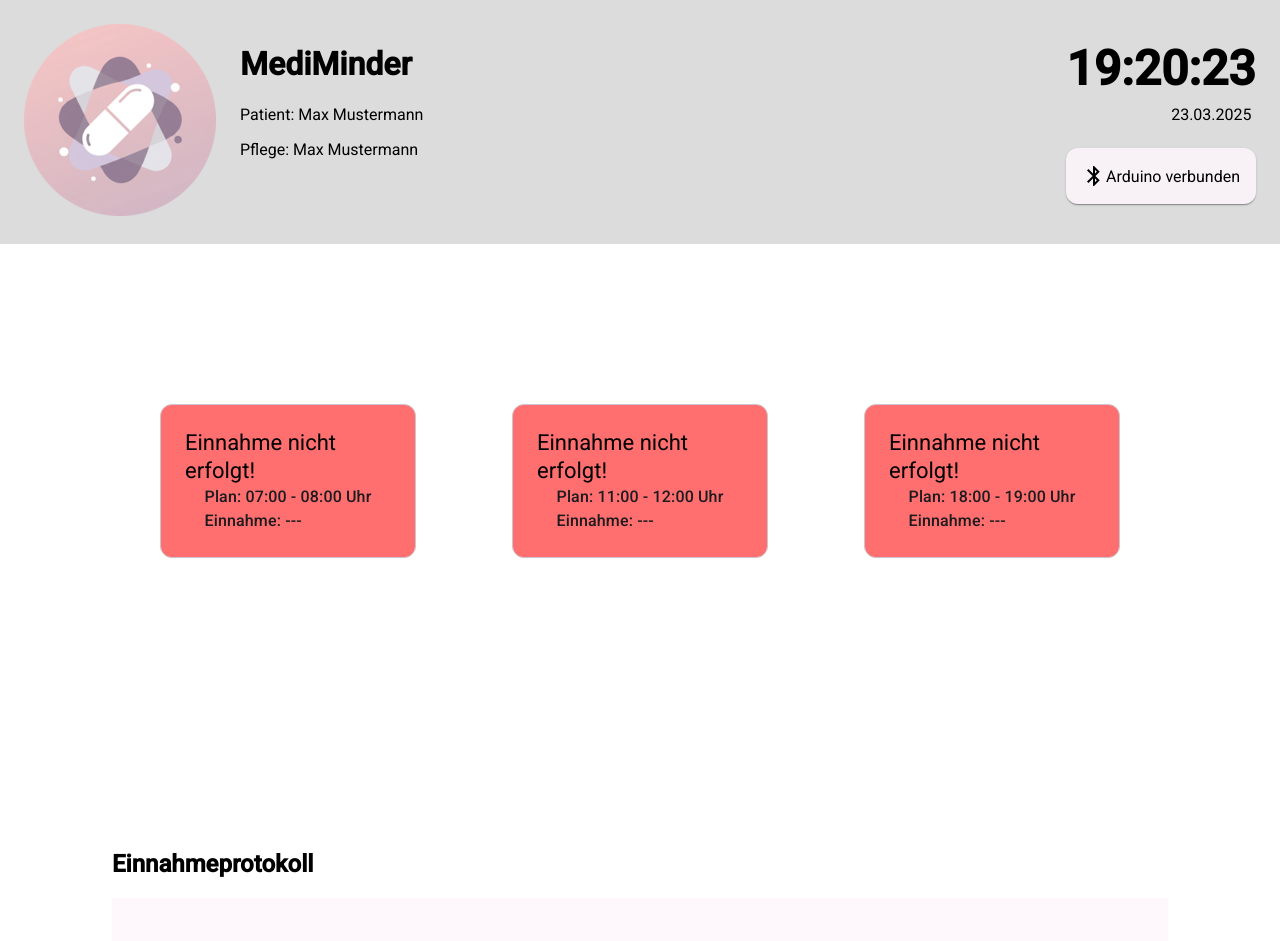
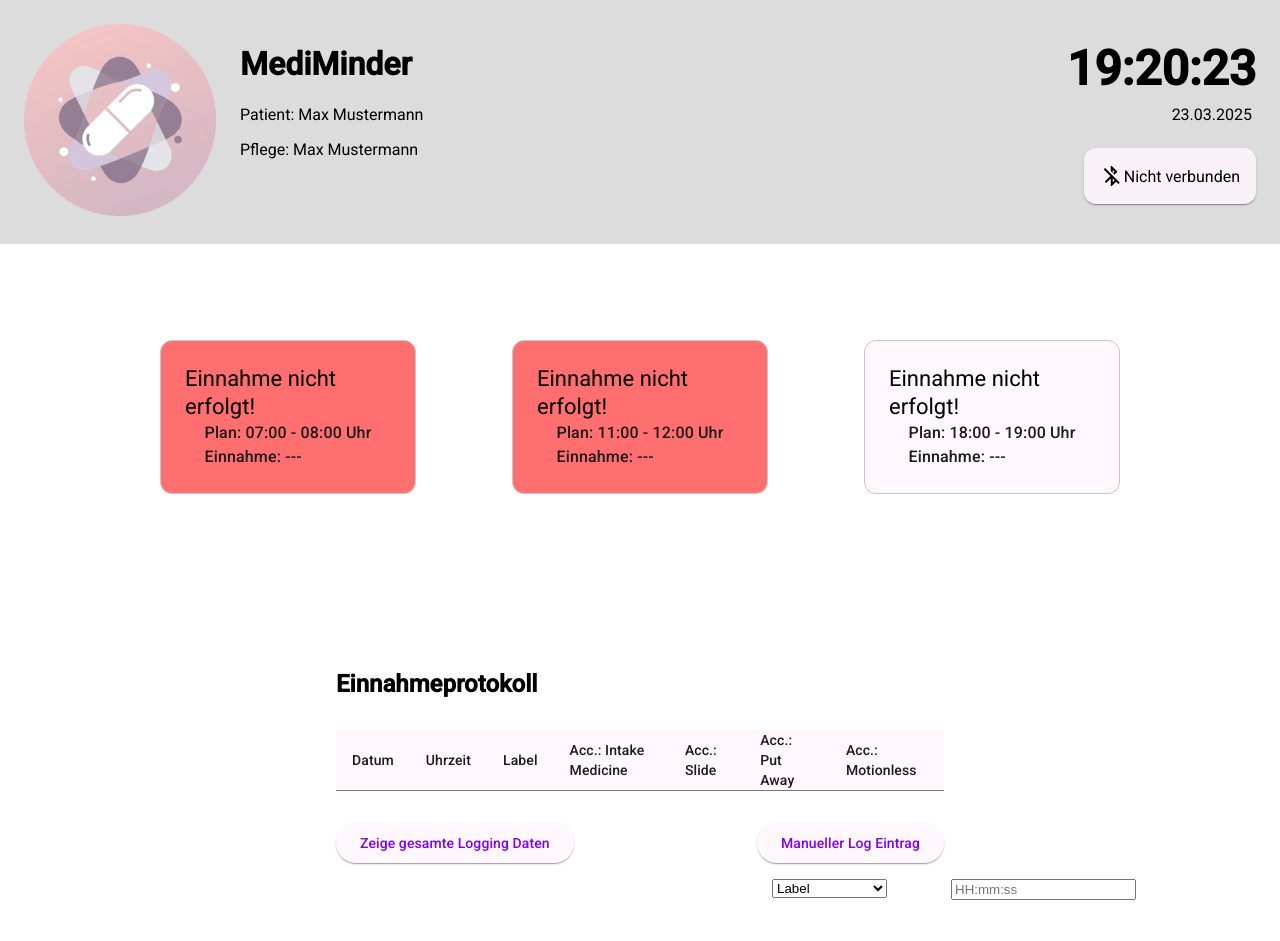
Before and after one commit to JanDuwe/MediMinder, an Angular app: page /details in a window 1280 px wide. Shown: the top 941 px of the page. After the commit the page ends 911 px from the top, so only its background shows below. Built offline with nearby package versions, Linux system fonts and the light colour scheme.

Commit message:
added css, full logging display logic, manual entry of classifications

```diff
--- a/src/app/app.component.html
+++ b/src/app/app.component.html
@@ -1,2 +1 @@
-<app-header></app-header>
 <router-outlet />
--- a/src/app/app.routes.ts
+++ b/src/app/app.routes.ts
@@ -7,7 +7,7 @@ import { HeaderComponent } from './header/header.component';
 export const routes: Routes = [
   {
     path: '',
-    component: AppComponent,
+    component: HeaderComponent,
     children: [
       {
         path: '',
@@ -16,5 +16,15 @@ export const routes: Routes = [
       },
     ],
   },
-  { path: 'details', component: DetailsComponent },
+  {
+    path: 'details',
+    component: HeaderComponent,
+    children: [
+      {
+        path: '',
+        loadComponent: () =>
+          import('./details/details.component').then((c) => c.DetailsComponent),
+      },
+    ],
+  },
 ];
--- a/src/app/details/details.component.css
+++ b/src/app/details/details.component.css
@@ -7,17 +7,42 @@
 
 .intakes {
     display: flex;
-    padding: 7rem;
+    padding: 3rem 7rem 3rem 7rem;
     justify-content: center;
 }
 
 .protocol {
-    padding: 7rem;
+    padding: 3rem 7rem 3rem 7rem;
 }
 
+.protocol > * {
+    margin: 2rem 14rem;
+}
+
+.protocol > button:nth-of-type(2) {
+    margin: 0 14rem 0 2rem;
+    float: right;
+}
+
+.protocol > button:first-of-type {
+    margin: 0 3rem 0 14rem;
+}
+
+.protocol > input {
+    float: right;
+    margin: 1rem 2rem;
+}
+
+.protocol > select {
+    float: right;
+    margin: 1rem 2rem;
+}
+
+
 table {
-    padding:1.5rem;
+    margin: 0;
 }
+
 
 mat-card {
     display: flex;
@@ -25,9 +50,7 @@ mat-card {
     align-items: center;
     padding: 1.5rem;
     margin: 3rem;
-
-    &.dose-information {
-    }
+    width: 20rem;
 
     &.taken {
         background-color: #66e082;
--- a/src/app/details/details.component.html
+++ b/src/app/details/details.component.html
@@ -1,5 +1,6 @@
 <div>
     <div class="body">
+        @if (!showLogs){
             <div class="intakes">
                 <mat-card appearance="outlined"
                     [ngClass]="{'taken': getMorningClass() === 'taken', 'not-taken': getMorningClass() === 'not-taken', 'dose-information': true }">
@@ -34,11 +35,8 @@
             </div>
             <div class="protocol">
                 <h2>Einnahmeprotokoll</h2>
-            <table mat-table [dataSource]="dataSource" >
-                <ng-container matColumnDef="ID">
-                    <th mat-header-cell *matHeaderCellDef> # </th>
-                    <td mat-cell *matCellDef="let element"> {{ element.ID }} </td>
-                </ng-container>
+                <div class="table-wrapper">
+                    <table mat-table [dataSource]="dataSource">
                         <ng-container matColumnDef="date">
                             <th mat-header-cell *matHeaderCellDef> Datum </th>
                             <td mat-cell *matCellDef="let element"> {{ element.timestamp | date:'dd.MM.yyyy' }} </td>
@@ -70,7 +68,58 @@
                         <tr mat-header-row *matHeaderRowDef="displayedColumns"></tr>
                         <tr mat-row *matRowDef="let row; columns: displayedColumns;"></tr>
                     </table>
-            <button (click)="viewFullLog()" mat-button color="accent">View full log</button>
+                </div>
+                <button (click)="viewFullLog()" mat-raised-button color="accent">Zeige gesamte Logging Daten</button>
+                <button (click)="addEntryManually(label.value, uhrzeit.value)" mat-raised-button>Manueller Log Eintrag</button>
+                <input type="text" placeholder="HH:mm:ss" #uhrzeit name="uhrzeit"/>
+                <select #label>
+                    <option value="" disabled selected>Label</option>
+                    <option [value]="Classification.INTAKE_MEDICINE">intake medicine</option>
+                    <option [value]="Classification.PUT_AWAY">put away</option>
+                    <option [value]="Classification.SLIDE">slide</option>
+                    <option [value]="Classification.MOTIONLESS">motionless</option>
+                </select>
+            </div>
+        }
+        @else {
+            <div class="protocol">
+                <h2>Einnahmeprotokoll</h2>
+                <div class="table-wrapper">
+                    <table mat-table [dataSource]="dataSource">
+                        <ng-container matColumnDef="date">
+                            <th mat-header-cell *matHeaderCellDef> Datum </th>
+                            <td mat-cell *matCellDef="let element"> {{ element.timestamp | date:'dd.MM.yyyy' }} </td>
+                        </ng-container>
+                        <ng-container matColumnDef="time">
+                            <th mat-header-cell *matHeaderCellDef> Uhrzeit </th>
+                            <td mat-cell *matCellDef="let element"> {{ element.timestamp | date: "HH:mm:ss" }} </td>
+                        </ng-container>
+                        <ng-container matColumnDef="label">
+                            <th mat-header-cell *matHeaderCellDef> Label </th>
+                            <td mat-cell *matCellDef="let element"> {{ element.label }} </td>
+                        </ng-container>
+                        <ng-container matColumnDef="accuracyIntakeMedicine">
+                            <th mat-header-cell *matHeaderCellDef> Acc.: Intake Medicine </th>
+                            <td mat-cell *matCellDef="let element"> {{ element.accuracy_intake_medicine }} </td>
+                        </ng-container>
+                        <ng-container matColumnDef="accuracySlide">
+                            <th mat-header-cell *matHeaderCellDef> Acc.: Slide </th>
+                            <td mat-cell *matCellDef="let element"> {{ element.accuracy_slide }} </td>
+                        </ng-container>
+                        <ng-container matColumnDef="accuracyPutAway">
+                            <th mat-header-cell *matHeaderCellDef> Acc.: Put Away </th>
+                            <td mat-cell *matCellDef="let element"> {{ element.accuracy_put_away }} </td>
+                        </ng-container>
+                        <ng-container matColumnDef="accuracyMotionless">
+                            <th mat-header-cell *matHeaderCellDef> Acc.: Motionless </th>
+                            <td mat-cell *matCellDef="let element"> {{ element.accuracy_motionless }} </td>
+                        </ng-container>
+                        <tr mat-header-row *matHeaderRowDef="displayedColumns"></tr>
+                        <tr mat-row *matRowDef="let row; columns: displayedColumns;"></tr>
+                    </table>
+                </div>
+                <button (click)="exitFullLog()" mat-button color="accent">Zurück</button>
+            </div>
+        }
     </div>
 </div>
-</div>
--- a/src/app/details/details.component.ts
+++ b/src/app/details/details.component.ts
@@ -7,6 +7,7 @@ import { AsyncPipe, CommonModule, DatePipe } from '@angular/common';
 import { Log, TimestampedLog } from '../types/interfaces';
 import { HeaderComponent } from '../header/header.component';
 import { MatTableDataSource, MatTableModule } from '@angular/material/table';
+import { MatButtonModule } from '@angular/material/button';
 
 @Component({
   selector: 'app-details',
@@ -17,6 +18,7 @@ import { MatTableDataSource, MatTableModule } from '@angular/material/table';
     HeaderComponent,
     MatTableModule,
     DatePipe,
+    MatButtonModule,
   ],
   templateUrl: './details.component.html',
   styleUrl: './details.component.css',
@@ -29,7 +31,6 @@ export class DetailsComponent implements OnInit {
   currentDate = new Date();
   dataSource = new MatTableDataSource<TimestampedLog>();
   displayedColumns: string[] = [
-    'ID',
     'date',
     'time',
     'label',
@@ -38,6 +39,11 @@ export class DetailsComponent implements OnInit {
     'accuracyPutAway',
     'accuracyMotionless',
   ];
+
+  label: string = '';
+  uhrzeit: string = '';
+
+  Classification = Classification;
 
   ngOnInit(): void {
     this.bluetoothService.data$
@@ -57,16 +63,47 @@ export class DetailsComponent implements OnInit {
       .subscribe();
 
     this.intakeMedicineLog.subscribe((logs) => {
-      this.dataSource.data = logs;
+      this.dataSource.data = this.showLogs ? logs : logs.slice(0, 5);
     });
   }
 
   viewFullLog(): void {
     this.showLogs = true;
+    this.updateTableData(this.intakeMedicineLog.getValue());
   }
 
   exitFullLog(): void {
     this.showLogs = false;
+    this.updateTableData(this.intakeMedicineLog.getValue());
+  }
+
+  updateTableData(logs: TimestampedLog[]) {
+    this.dataSource.data = this.showLogs ? logs : logs.slice(0, 5);
+  }
+
+  addEntryManually(label: string, uhrzeit: string): void {
+    let enumlabel = label as Classification;
+    console.log('Uhrzeit: ' + uhrzeit);
+    for (let i = 0; i < uhrzeit.split(':').length; i++) {
+      console.log('Uhrzeit[' + i + ']: ' + uhrzeit.split(':')[i]);
+    }
+    const out: TimestampedLog = {
+      label: enumlabel,
+      timestamp: new Date(
+        this.currentDate.getFullYear(),
+        this.currentDate.getMonth(),
+        this.currentDate.getDate(),
+        Number(uhrzeit.split(':')[0]),
+        Number(uhrzeit.split(':')[1]),
+        Number(uhrzeit.split(':')[2]),
+        0
+      ),
+      accuracy_intake_medicine: 0,
+      accuracy_motionless: 0,
+      accuracy_put_away: 0,
+      accuracy_slide: 0,
+    };
+    this.intakeMedicineLog.next([out, ...this.intakeMedicineLog.getValue()]);
   }
 
   wasMorningMedicineTaken(): boolean {
@@ -75,7 +112,7 @@ export class DetailsComponent implements OnInit {
         this.currentDate.getFullYear(),
         this.currentDate.getMonth(),
         this.currentDate.getDate(),
-        8,
+        7,
         0,
         0,
         0
@@ -84,7 +121,7 @@ export class DetailsComponent implements OnInit {
         this.currentDate.getFullYear(),
         this.currentDate.getMonth(),
         this.currentDate.getDate(),
-        9,
+        8,
         0,
         0,
         0
@@ -107,7 +144,7 @@ export class DetailsComponent implements OnInit {
         this.currentDate.getFullYear(),
         this.currentDate.getMonth(),
         this.currentDate.getDate(),
-        14,
+        12,
         0,
         0,
         0
@@ -121,7 +158,7 @@ export class DetailsComponent implements OnInit {
         this.currentDate.getFullYear(),
         this.currentDate.getMonth(),
         this.currentDate.getDate(),
-        17,
+        15,
         0,
         0,
         0
@@ -144,7 +181,7 @@ export class DetailsComponent implements OnInit {
         this.currentDate.getFullYear(),
         this.currentDate.getMonth(),
         this.currentDate.getDate(),
-        9,
+        8,
         0,
         0,
         0
@@ -158,7 +195,7 @@ export class DetailsComponent implements OnInit {
         this.currentDate.getFullYear(),
         this.currentDate.getMonth(),
         this.currentDate.getDate(),
-        14,
+        12,
         0,
         0,
         0
@@ -172,7 +209,7 @@ export class DetailsComponent implements OnInit {
         this.currentDate.getFullYear(),
         this.currentDate.getMonth(),
         this.currentDate.getDate(),
-        18,
+        22,
         0,
         0,
         0
@@ -225,10 +262,10 @@ export class DetailsComponent implements OnInit {
   }
 
   getMorningIntakeTime(): string {
-    const logs = this.intakeMedicineLog.getValue();
-    const morningLogs = logs.filter((log) => {
-      const hours = log.timestamp.getHours();
-      return hours >= 8 && hours < 9;
+    let logs = this.intakeMedicineLog.getValue();
+    let morningLogs = logs.filter((log) => {
+      let hours = log.timestamp.getHours();
+      return hours >= 7 && hours <= 8;
     });
 
     if (morningLogs.length > 0) {
@@ -244,10 +281,10 @@ export class DetailsComponent implements OnInit {
   }
 
   getNoonIntakeTime(): string {
-    const logs = this.intakeMedicineLog.getValue();
-    const noonLogs = logs.filter((log) => {
-      const hours = log.timestamp.getHours();
-      return hours >= 11 && hours < 12;
+    let logs = this.intakeMedicineLog.getValue();
+    let noonLogs = logs.filter((log) => {
+      let hours = log.timestamp.getHours();
+      return hours >= 11 && hours <= 12;
     });
 
     if (noonLogs.length > 0) {
@@ -263,10 +300,10 @@ export class DetailsComponent implements OnInit {
   }
 
   getEveningIntakeTime(): string {
-    const logs = this.intakeMedicineLog.getValue();
-    const eveningLogs = logs.filter((log) => {
-      const hours = log.timestamp.getHours();
-      return hours >= 17 && hours < 22;
+    let logs = this.intakeMedicineLog.getValue();
+    let eveningLogs = logs.filter((log) => {
+      let hours = log.timestamp.getHours();
+      return hours >= 15 && hours <= 22;
     });
 
     if (eveningLogs.length > 0) {
--- a/src/app/header/header.component.html
+++ b/src/app/header/header.component.html
@@ -1,7 +1,7 @@
 <div class="app-header">
     <div class="left">
         <div class="logo">
-            <img src="../../icons/icon-192x192.png" alt="MediMinder Logo" />
+            <img src="././icons/icon-192x192.png" alt="MediMinder Logo" />
         </div>
         <div class="info">
             <h1>MediMinder</h1>
@@ -15,8 +15,21 @@
             <div class="date">{{date | date: "dd.MM.yyyy"}}</div>
         </div>
         <div class="bluetooth-connection-status">
-            <mat-card><mat-card-content><mat-icon>bluetooth</mat-icon> Arduino verbunden</mat-card-content></mat-card>
+            <mat-card>
+                <mat-card-content>
+                    @if (bluetoothService.connectionStatus$ | async) {
+                    <mat-icon>bluetooth_connected</mat-icon> Arduino verbunden
+                    } @else {
+                        <mat-icon>bluetooth_disabled</mat-icon>Nicht verbunden
+                    }
 
+                </mat-card-content>
+            </mat-card>
         </div>
     </div>
 </div>
+<div class="main-wrapper">
+    <div class="main-content-container">
+        <router-outlet></router-outlet>
+    </div>
+</div>
--- a/src/app/header/header.component.scss
+++ b/src/app/header/header.component.scss
@@ -12,7 +12,7 @@
     .right {
         display: flex;
         gap: 1.5rem;
-        align-items: center;
+        align-items: flex-end;
         flex-direction: column;
         justify-content: center;
         padding-right: 1.5rem;
--- a/src/app/header/header.component.ts
+++ b/src/app/header/header.component.ts
@@ -1,15 +1,19 @@
-import { Component } from '@angular/core';
-import { DatePipe } from '@angular/common';
+import { Component, inject } from '@angular/core';
+import { AsyncPipe, DatePipe } from '@angular/common';
 import { MatIcon } from '@angular/material/icon';
 import { MatCardModule } from '@angular/material/card';
+import { RouterOutlet } from '@angular/router';
+import { BluetoothService } from '../../services/bluetooth.service';
 
 @Component({
   selector: 'app-header',
-  imports: [DatePipe, MatIcon, MatCardModule],
+  imports: [DatePipe, MatIcon, MatCardModule, RouterOutlet, AsyncPipe],
   templateUrl: './header.component.html',
   styleUrl: './header.component.scss',
 })
 export class HeaderComponent {
+  protected bluetoothService = inject(BluetoothService);
+
   date = new Date();
   constructor() {
     setInterval(() => {
--- a/src/app/home/home.component.html
+++ b/src/app/home/home.component.html
@@ -1,10 +1,3 @@
-
-<div class="connection-status">
-    @if (bluetoothService.connectionStatus$ | async) {
-        <mat-icon>bluetooth_connected</mat-icon>
-    }
-    <span>{{ connectionMessage }}</span>
-</div>
 
 <div class="container">
     <button (click)="connect()" mat-raised-button>Connect</button>
```
Lines whose indentation alone changed are shown as unchanged.
